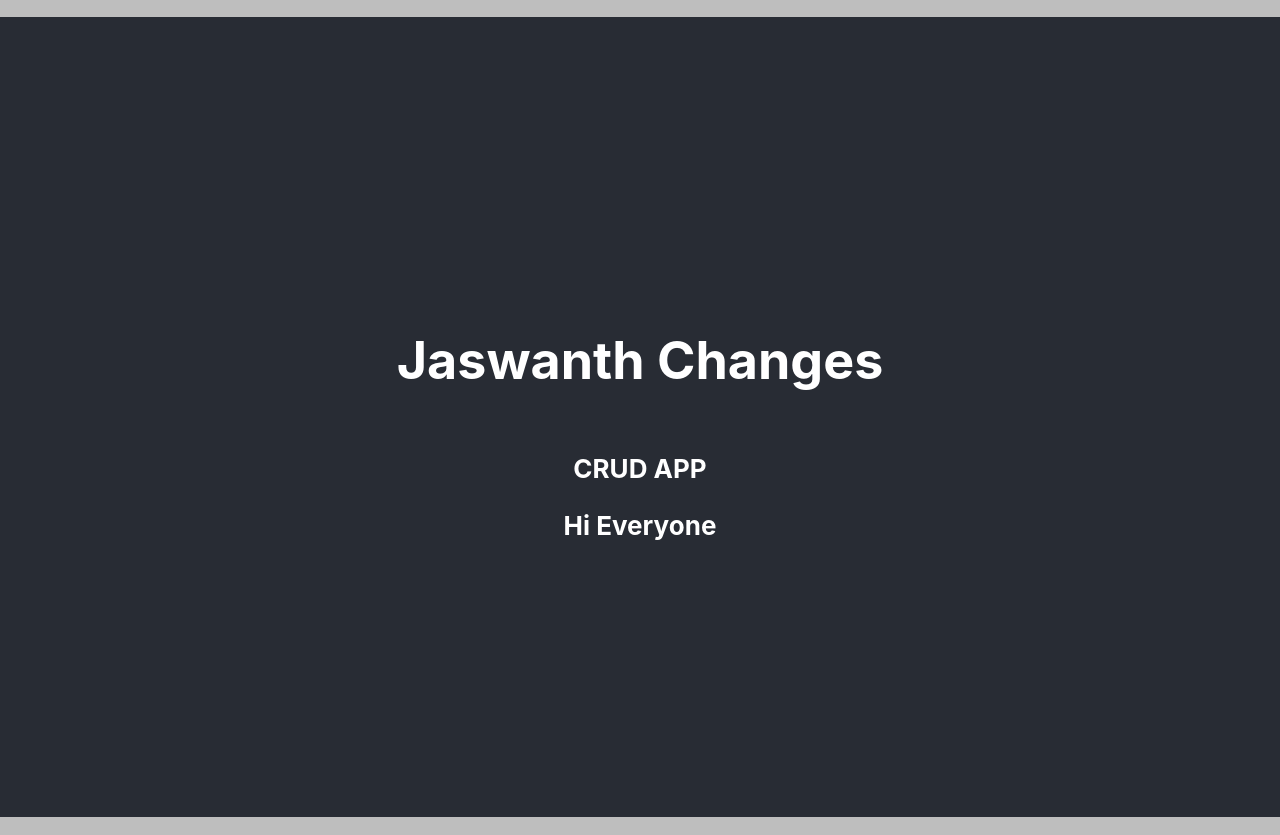
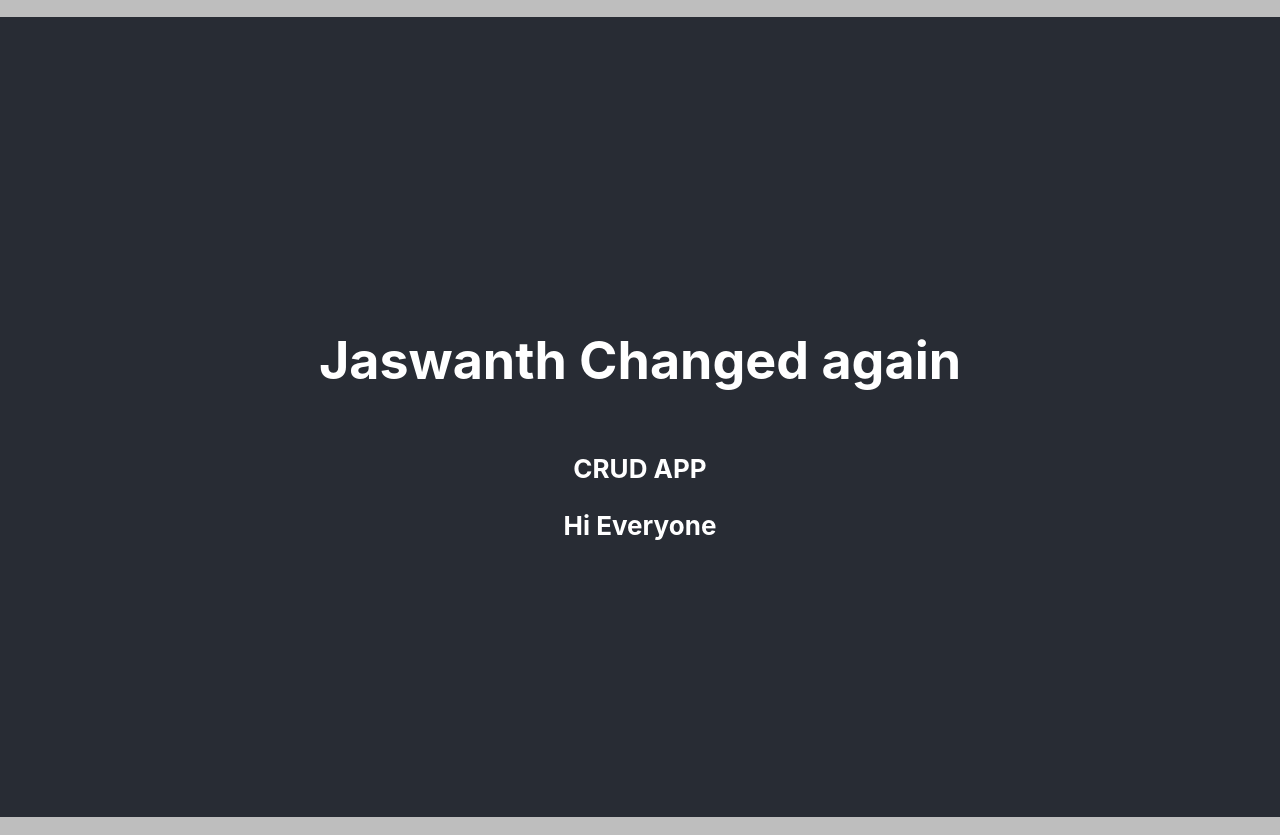
Before and after one commit to RakeshRanjanUIDeveloper/ReactJS_Collection, a React (Create React App) app in the folder crud-app/: page / in a window 1280 px wide. Built offline with nearby package versions, Linux system fonts and the light colour scheme.

Commit message:
Update App.js

```diff
--- a/crud-app/src/App.js
+++ b/crud-app/src/App.js
@@ -5,7 +5,7 @@ function App() {
   return (
     <div className="App">
       <h1 className="App-header">
-        <h1>Jaswanth Changes</h1>
+        <h1>Jaswanth Changed again</h1>
         <p>CRUD APP</p>
         <Header/>
       </h1>
```
